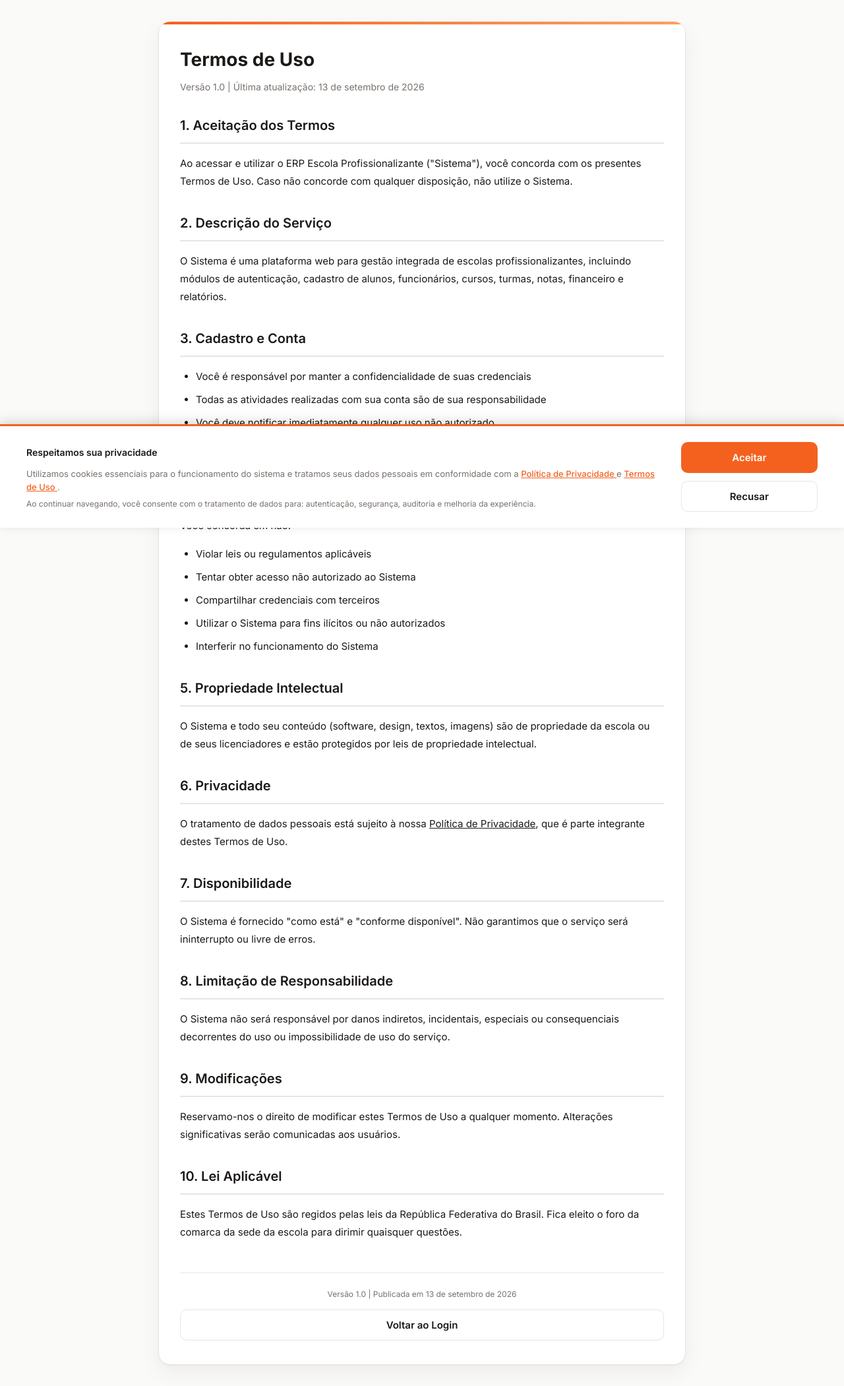
After one commit to MatheusdeCastroViana/Project-School-ERP, a Django app: page /usuarios/termos-uso/ in a window 1280 px wide. The commit adds this page. Shown: the whole page at 66% size. Run offline with Django 5.2, Linux system fonts and the light colour scheme.

Commit message:
PopUp de Consentimento Finalizado

```diff
--- a/config/templates/account/base_entrance.html
+++ b/config/templates/account/base_entrance.html
@@ -21,6 +21,8 @@
 
     <script src="{% static 'auth/js/auth.js' %}"></script>
 
+    {% include "usuarios/consentimento_popup.html" %}
+
     {% block extra_body %}{% endblock extra_body %}
 </body>
 </html>
--- a/config/urls.py
+++ b/config/urls.py
@@ -1,25 +1,9 @@
-"""
-URL configuration for config project.
-
-The `urlpatterns` list routes URLs to views. For more information please see:
-    https://docs.djangoproject.com/en/6.1/topics/http/urls/
-Examples:
-Function views
-    1. Add an import:  from my_app import views
-    2. Add a URL to urlpatterns:  path('', views.home, name='home')
-Class-based views
-    1. Add an import:  from other_app.views import Home
-    2. Add a URL to urlpatterns:  path('', Home.as_view(), name='home')
-Including another URLconf
-    1. Import the include() function: from django.urls import include, path
-    2. Add a URL to urlpatterns:  path('blog/', include('blog.urls'))
-"""
 from django.contrib import admin
 from django.urls import path, include
 from django.views.generic.base import RedirectView
 
 urlpatterns = [
-    path('', RedirectView.as_view(url='accounts/login/', permanent=False)), # Redireciona a url raiz pra tela de login
+    path('', RedirectView.as_view(url='accounts/login/', permanent=False)),
     path('admin/', admin.site.urls),
     path('accounts/', include('allauth.urls')),
     path('usuarios/', include('usuarios.urls')),
--- a/usuarios/templates/usuarios/consentimento_popup.html
+++ b/usuarios/templates/usuarios/consentimento_popup.html
@@ -4,6 +4,7 @@
 
 <div id="lgpd-consent-popup" class="lgpd-consent-popup">
     <div class="lgpd-consent-popup__container">
+        <!-- Conteúdo do popup -->
         <div class="lgpd-consent-popup__content">
             <p class="lgpd-consent-popup__title">
                 Respeitamos sua privacidade
@@ -11,10 +12,10 @@
             <p class="lgpd-consent-popup__text">
                 Utilizamos cookies essenciais para o funcionamento do sistema e tratamos
                 seus dados pessoais em conformidade com a
-                <a href="{% url 'lgpd:politica_privacidade' %}" target="_blank">
+                <a href="{% url 'usuarios:politica_privacidade' %}" target="_blank">
                     Política de Privacidade
                 </a> e
-                <a href="{% url 'lgpd:termos_uso' %}" target="_blank">
+                <a href="{% url 'usuarios:termos_uso' %}" target="_blank">
                     Termos de Uso
                 </a>.
             </p>
@@ -35,4 +36,5 @@
     </div>
 </div>
 
+
 <script src="{% static 'auth/js/lgpd_consent.js' %}"></script>
--- /dev/null
+++ b/usuarios/templates/usuarios/termos_uso.html
@@ -0,0 +1,102 @@
+{% extends "account/base_entrance.html" %}
+{% load static %}
+
+{% block head_title %}Termos de Uso{% endblock %}
+
+{% block extra_head %}
+    <link rel="stylesheet" href="{% static 'auth/css/lgpd.css' %}">
+{% endblock %}
+
+{% block content %}
+<div class="auth-shell">
+    <div class="auth-card lgpd-page">
+        <div class="lgpd-page__header">
+            <h1 class="lgpd-page__title">Termos de Uso</h1>
+            <p class="lgpd-page__subtitle">
+                Versão 1.0 | Última atualização: 13 de setembro de 2026
+            </p>
+        </div>
+
+        <div class="lgpd-page__content">
+            <h2>1. Aceitação dos Termos</h2>
+            <p>
+                Ao acessar e utilizar o ERP Escola Profissionalizante ("Sistema"), você
+                concorda com os presentes Termos de Uso. Caso não concorde com qualquer
+                disposição, não utilize o Sistema.
+            </p>
+
+            <h2>2. Descrição do Serviço</h2>
+            <p>
+                O Sistema é uma plataforma web para gestão integrada de escolas
+                profissionalizantes, incluindo módulos de autenticação, cadastro de alunos,
+                funcionários, cursos, turmas, notas, financeiro e relatórios.
+            </p>
+
+            <h2>3. Cadastro e Conta</h2>
+            <ul>
+                <li>Você é responsável por manter a confidencialidade de suas credenciais</li>
+                <li>Todas as atividades realizadas com sua conta são de sua responsabilidade</li>
+                <li>Você deve notificar imediatamente qualquer uso não autorizado</li>
+                <li>O Sistema reserva-se o direito de suspender contas que violem estes termos</li>
+            </ul>
+
+            <h2>4. Uso Aceitável</h2>
+            <p>Você concorda em não:</p>
+            <ul>
+                <li>Violar leis ou regulamentos aplicáveis</li>
+                <li>Tentar obter acesso não autorizado ao Sistema</li>
+                <li>Compartilhar credenciais com terceiros</li>
+                <li>Utilizar o Sistema para fins ilícitos ou não autorizados</li>
+                <li>Interferir no funcionamento do Sistema</li>
+            </ul>
+
+            <h2>5. Propriedade Intelectual</h2>
+            <p>
+                O Sistema e todo seu conteúdo (software, design, textos, imagens) são de
+                propriedade da escola ou de seus licenciadores e estão protegidos por leis
+                de propriedade intelectual.
+            </p>
+
+            <h2>6. Privacidade</h2>
+            <p>
+                O tratamento de dados pessoais está sujeito à nossa
+                <a href="{% url 'usuarios:politica_privacidade' %}">Política de Privacidade</a>,
+                que é parte integrante destes Termos de Uso.
+            </p>
+
+            <h2>7. Disponibilidade</h2>
+            <p>
+                O Sistema é fornecido "como está" e "conforme disponível". Não garantimos
+                que o serviço será ininterrupto ou livre de erros.
+            </p>
+
+            <h2>8. Limitação de Responsabilidade</h2>
+            <p>
+                O Sistema não será responsável por danos indiretos, incidentais, especiais
+                ou consequenciais decorrentes do uso ou impossibilidade de uso do serviço.
+            </p>
+
+            <h2>9. Modificações</h2>
+            <p>
+                Reservamo-nos o direito de modificar estes Termos de Uso a qualquer momento.
+                Alterações significativas serão comunicadas aos usuários.
+            </p>
+
+            <h2>10. Lei Aplicável</h2>
+            <p>
+                Estes Termos de Uso são regidos pelas leis da República Federativa do Brasil.
+                Fica eleito o foro da comarca da sede da escola para dirimir quaisquer questões.
+            </p>
+        </div>
+
+        <div class="lgpd-page__footer">
+            <p class="lgpd-page__footer-text">
+                Versão 1.0 | Publicada em 13 de setembro de 2026
+            </p>
+            <a href="{% url 'account_login' %}" class="auth-btn auth-btn--outline">
+                Voltar ao Login
+            </a>
+        </div>
+    </div>
+</div>
+{% endblock %}
--- a/usuarios/urls.py
+++ b/usuarios/urls.py
@@ -6,6 +6,7 @@ from . import views_lgpd
 app_name = 'usuarios'
 
 urlpatterns = [
+
     path('dashboard/', views_2fa.dashboard, name='dashboard'),
     path('logout/', views_2fa.logout_usuario, name='logout'),
 
@@ -19,4 +20,7 @@ urlpatterns = [
     path('meus-dados/', views_lgpd.consultar_dados, name='consultar_dados'),
     path('meus-dados/exportar/', views_lgpd.exportar_dados, name='exportar_dados'),
     path('meus-dados/exclusao/', views_lgpd.solicitar_exclusao, name='solicitar_exclusao'),
+    path('api/consentimento/', views_lgpd.registrar_consentimento_view, name='registrar_consentimento'),
+    path('politica-privacidade/', views_lgpd.politica_privacidade, name='politica_privacidade'),
+    path('termos-uso/', views_lgpd.termos_uso, name='termos_uso'),
 ]
--- a/usuarios/views_lgpd.py
+++ b/usuarios/views_lgpd.py
@@ -2,10 +2,14 @@ import json
 
 from django.contrib import messages
 from django.contrib.auth.decorators import login_required
-from django.http import HttpResponse
+from django.http import HttpResponse, JsonResponse
 from django.shortcuts import redirect, render
+from django.views.decorators.http import require_POST
 
-from .audit import registrar_solicitacao_exclusao
+from .audit import (
+    registrar_consentimento,
+    registrar_solicitacao_exclusao,
+)
 from .models_2fa import Configuracao2FA
 
 CAMPOS_PROTEGIDOS = [
@@ -63,9 +67,7 @@ def obter_dados_pessoais(usuario):
             }
             for jornada in funcionario.jornadas.all().order_by('dia_semana')
         ]
-
     return dados
-
 
 @login_required
 def consultar_dados(request):
@@ -85,7 +87,6 @@ def exportar_dados(request):
 
 @login_required
 def solicitar_exclusao(request):
-    # Só exclue realmente o telefone por enquanto
     if request.method == 'POST':
         campos_removidos = []
         funcionario = request.user.funcionario
@@ -116,3 +117,45 @@ def solicitar_exclusao(request):
 
     context = {'campos_protegidos': CAMPOS_PROTEGIDOS}
     return render(request, 'usuarios/solicitar_exclusao.html', context)
+
+
+@require_POST
+@login_required
+def registrar_consentimento_view(request):
+    try:
+        data = json.loads(request.body)
+        tipo = data.get('tipo')
+        versao = data.get('versao')
+        aceitou = data.get('aceitou', False)
+
+        if not tipo or not versao:
+            return JsonResponse({'error': 'Dados inválidos'}, status=400)
+
+        # Registra no log de auditoria
+        registrar_consentimento(
+            usuario=request.user,
+            tipo=tipo,
+            versao=versao,
+            aceitou=aceitou,
+            ip_address=request.META.get('REMOTE_ADDR')
+        )
+
+        return JsonResponse({
+            'success': True,
+            'tipo': tipo,
+            'versao': versao,
+            'aceitou': aceitou
+        })
+
+    except json.JSONDecodeError:
+        return JsonResponse({'error': 'JSON inválido'}, status=400)
+    except Exception as e:
+        return JsonResponse({'error': str(e)}, status=500)
+
+
+def politica_privacidade(request):
+    return render(request, 'usuarios/politica_privacidade.html')
+
+
+def termos_uso(request):
+    return render(request, 'usuarios/termos_uso.html')
```
Also changed, not shown: usuarios/audit.py (+26 -9 lines), usuarios/templates/usuarios/politica_privacidade.html (+5 -6 lines), docs/lgpd.md (added), 1 other file.
